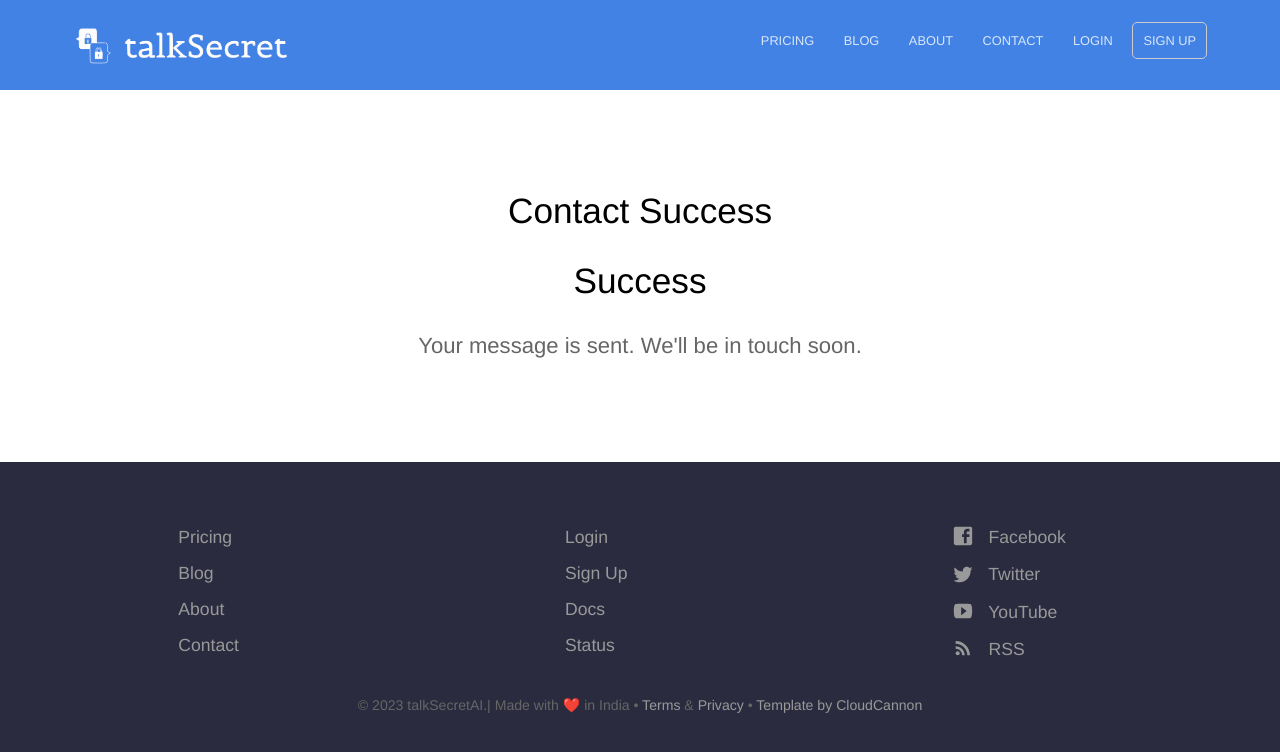
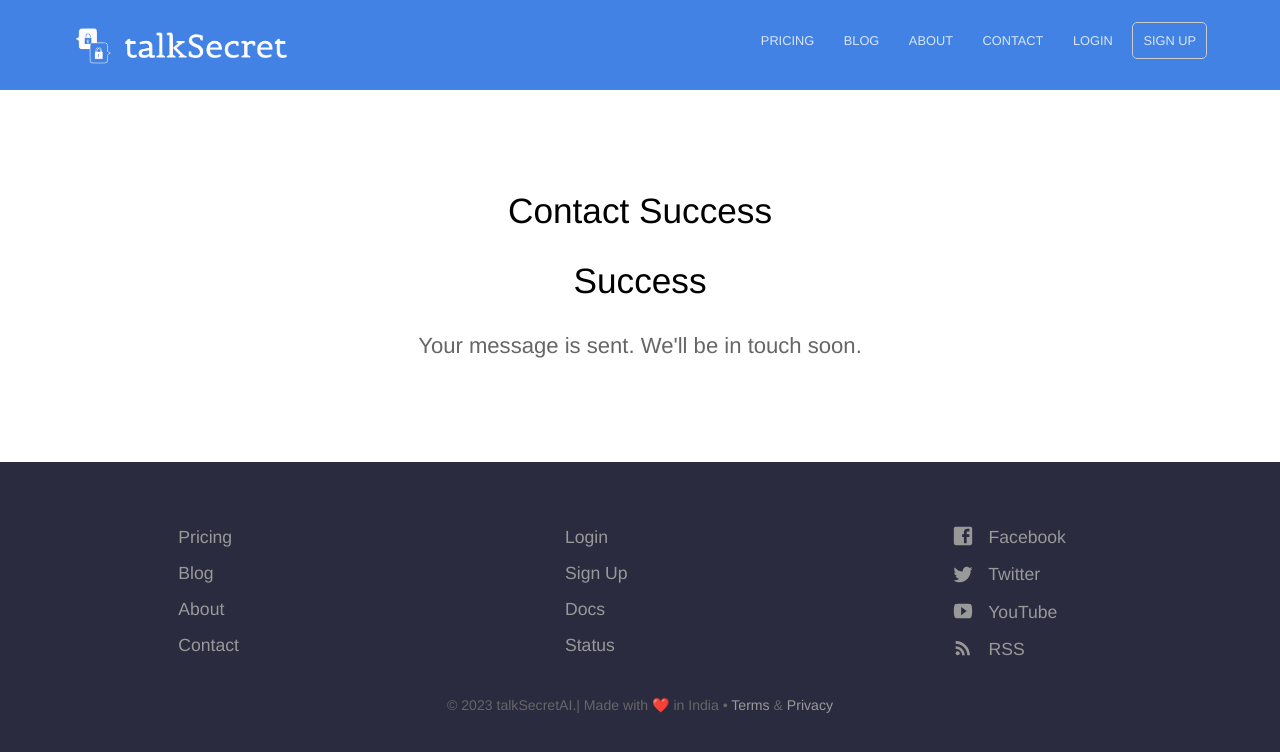
Before and after one commit to milinddeore/talkSecretAIWebsite, a Jekyll site: the page built from contact-success.html, in a window 1280 px wide. Shown: the top 752 px of the page. Built offline with Jekyll 4.4.1, drawn with Linux system fonts in a browser that asks for light colours.

Commit message:
Update default.html

```diff
--- a/_layouts/default.html
+++ b/_layouts/default.html
@@ -44,7 +44,7 @@
 					</ul>
 					{% endfor %}
 				</div>
-				<p class="copyright">&copy; {{ site.time | date: '%Y' }} talkSecretAI.| Made with ❤️ in India • <a href="#">Terms</a> &amp; <a href="#">Privacy</a> • <a href="https://cloudcannon.com/">Template by CloudCannon</a></p>
+				<p class="copyright">&copy; {{ site.time | date: '%Y' }} talkSecretAI.| Made with ❤️ in India • <a href="#">Terms</a> &amp; <a href="#">Privacy</a></p>
 			</div>
 		</footer>
 		<script>
```
